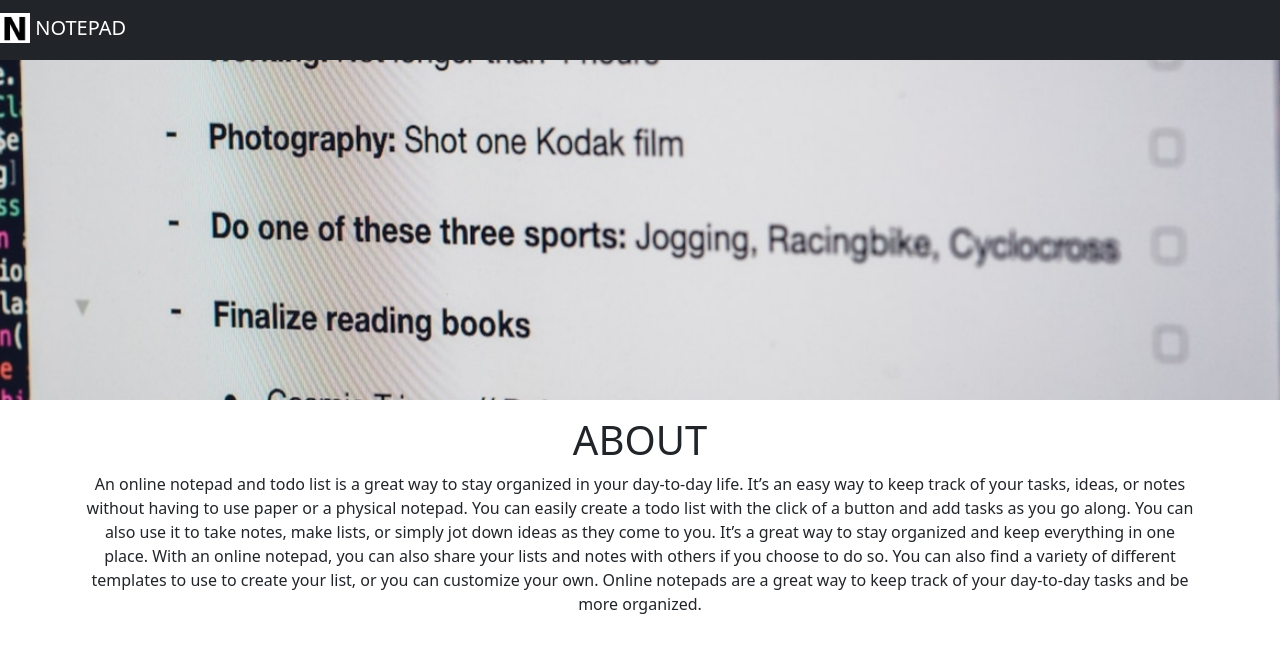
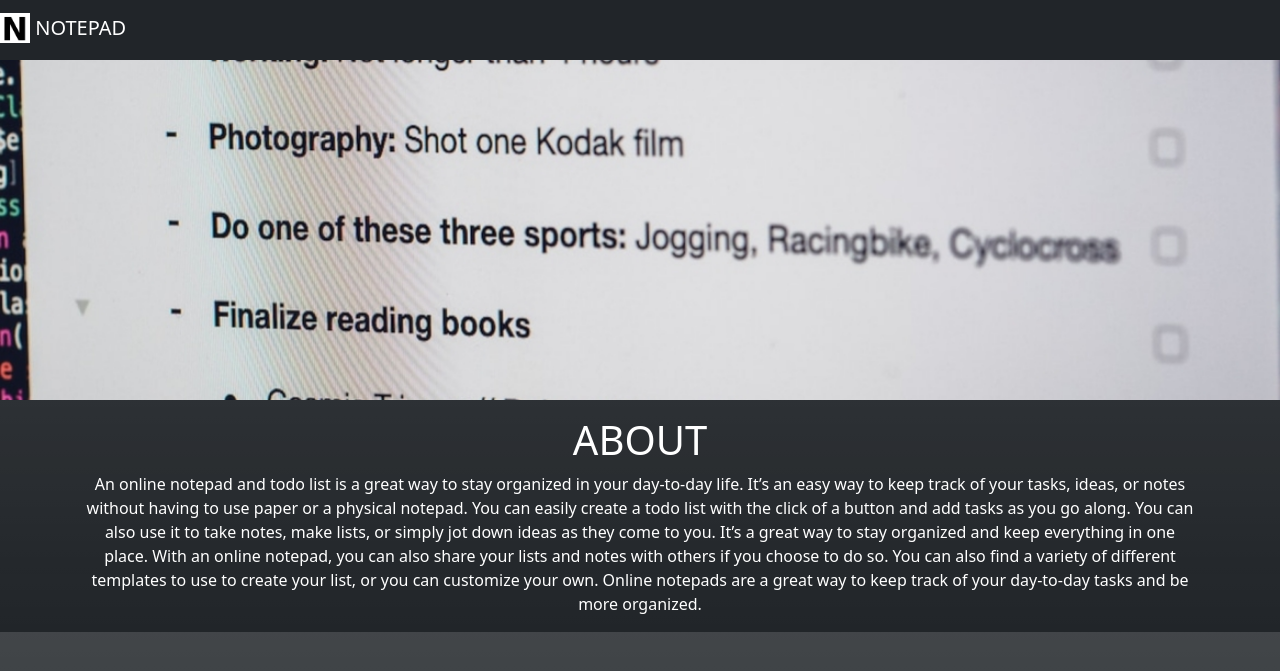
Before and after one commit to ROCKY-MAGIC/MAADY-S-TO-DO-LIST, a Flask app: page / in a window 1280 px wide. Shown: the top 671 px of the page. Run offline with Flask 3, Linux system fonts and the light colour scheme.

Commit message:
Added bg

```diff
--- a/templates/home.html
+++ b/templates/home.html
@@ -6,7 +6,7 @@
     <title>MADDY'S to-do list</title>
     <link href="https://cdn.jsdelivr.net/npm/bootstrap@5.3.0/dist/css/bootstrap.min.css" rel="stylesheet" integrity="sha384-9ndCyUaIbzAi2FUVXJi0CjmCapSmO7SnpJef0486qhLnuZ2cdeRhO02iuK6FUUVM" crossorigin="anonymous">
   </head>
-  <body>
+  <body class="bg-dark text-white bg-gradient">
     {% include 'nav.html' %}
     {% include 'banner.html' %}
     <div class = "container text-center mt-3">
```
